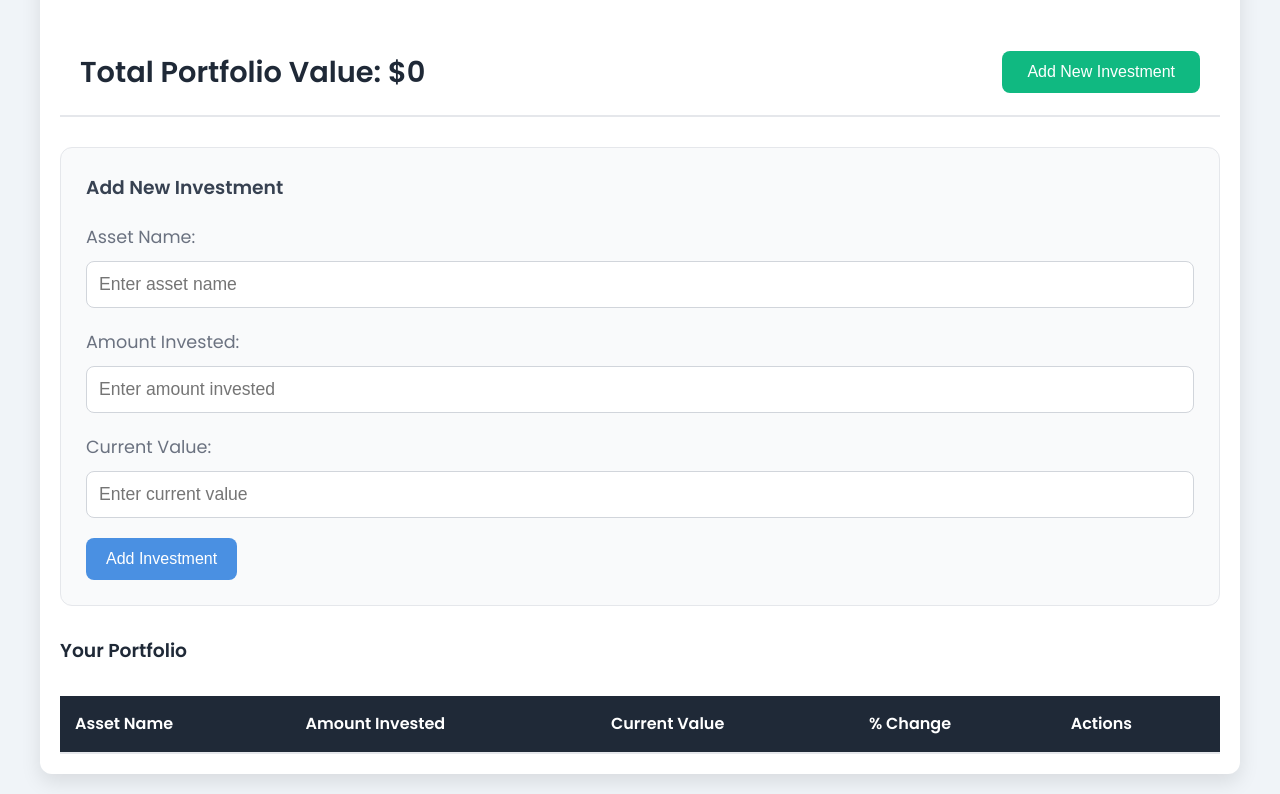
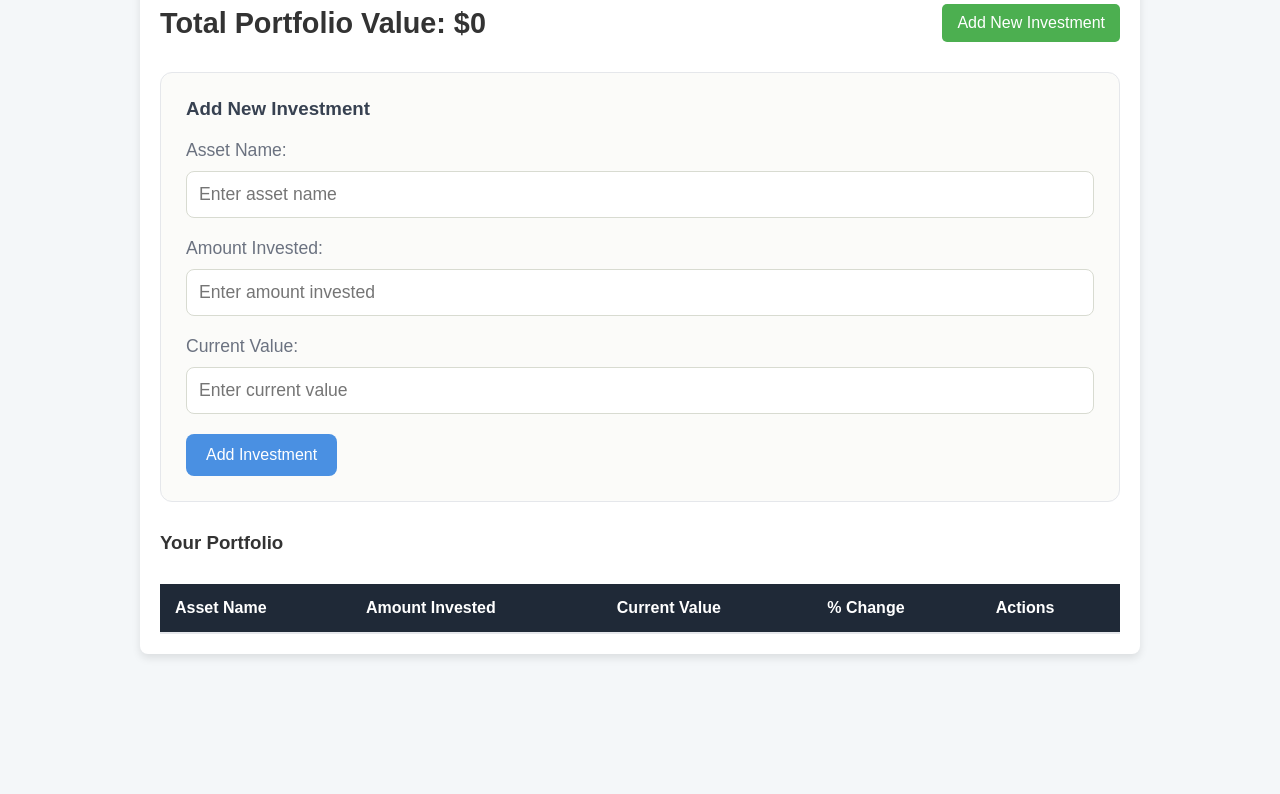
Before and after one commit to neha-jumbad/investment-portfolio-tracker, a plain HTML site: page index.html in a window 1280 px wide. Shown: the part 123-917 px from the top of the page. After the commit the page ends 827 px from the top, so only its background shows below. Drawn offline with Linux system fonts and the light colour scheme.

Commit message:
Add files via upload

```diff
--- a/styles.css
+++ b/styles.css
@@ -10,34 +10,33 @@
 }
 
 body {
-  font-family: 'Poppins', sans-serif;
-  background-color: #f0f4f8;
-  color: #1f2937;
-  line-height: 1.6;
+  font-family: Arial, sans-serif;
+  background-color: #f4f7f9;
+  color: #333;
+  margin: 10;
+  padding: 0;
 }
 
 .container {
-  max-width: 1200px;
-  margin: 20px auto;
+  max-width: 1000px;
+  margin: 50px auto;
   padding: 20px;
-  background-color: #ffffff;
-  border-radius: 12px;
-  box-shadow: 0px 8px 20px rgba(0, 0, 0, 0.1);
+  background-color: #fff;
+  box-shadow: 0 4px 8px rgba(0, 0, 0, 0.1);
+  border-radius: 8px;
 }
 
 h1 {
   text-align: center;
-  font-size: 2.8em;
-  color: #4A90E2;
-  margin-bottom: 40px;
+      margin-bottom: 20px;
+      color: #4CAF50;
 }
 
 .portfolio-summary {
   display: flex;
   justify-content: space-between;
   align-items: center;
-  padding: 20px;
-  border-bottom: 2px solid #e5e7eb;
+  margin-bottom: 20px;
 }
 
 .portfolio-summary h2 {
@@ -45,25 +44,25 @@ h1 {
 }
 
 #add-investment-btn {
-  background-color: #10b981;
+  padding: 10px 15px;
+  background-color: #4CAF50;
   color: white;
-  padding: 12px 25px;
-  font-size: 1em;
   border: none;
-  border-radius: 8px;
+  border-radius: 5px;
   cursor: pointer;
-  transition: background-color 0.3s;
+  font-size: 16px;
 }
 
+
 #add-investment-btn:hover {
-  background-color: #059669;
+  background-color: #05965a;
 }
 
 /* Form Styling */
 .form-container {
   margin: 30px 0;
   padding: 25px;
-  background-color: #f9fafb;
+  background-color: hsl(60, 20%, 98%);
   border: 1px solid #e5e7eb;
   border-radius: 12px;
 }
@@ -85,7 +84,7 @@ h1 {
   width: 100%;
   padding: 12px;
   margin-bottom: 20px;
-  border: 1px solid #d1d5db;
+  border: 1px solid #d8dbd1;
   border-radius: 8px;
   font-size: 1.1em;
 }
```
